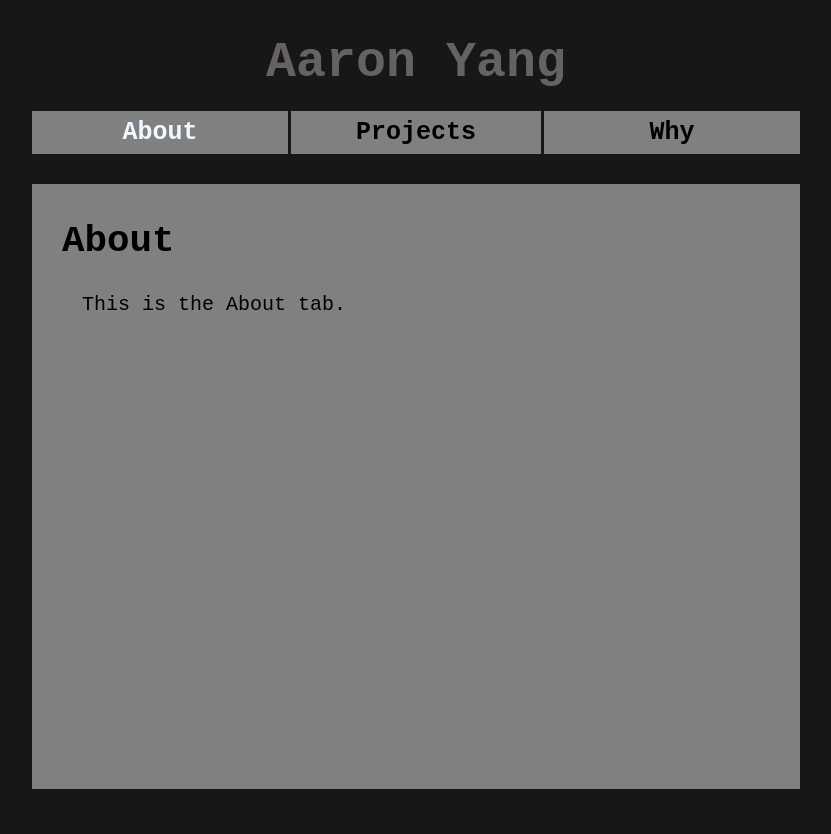
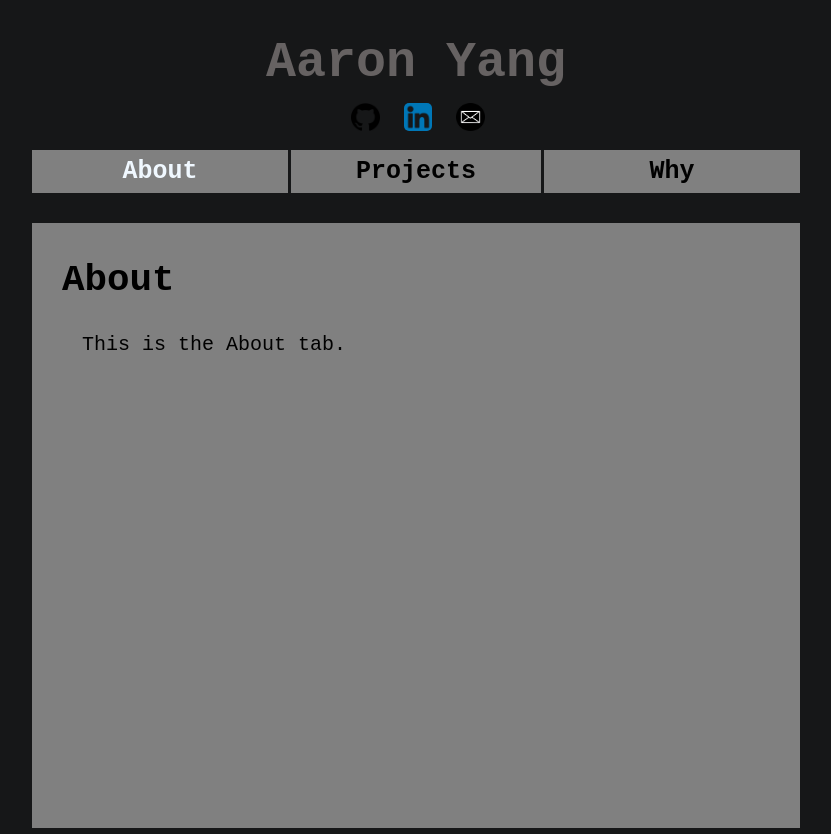
Before and after one commit to aaron-yang799/aaron-yang799.github.io, a plain HTML site: page index.html in a window 1280 px wide. Shown: the whole page, without its empty margins (224-1055 px from the left). Drawn offline with Linux system fonts and the light colour scheme.

Commit message:
added social links

```diff
--- a/index.html
+++ b/index.html
@@ -8,6 +8,12 @@
 </head>
 <body>
     <h1 data-value="Aaron Yang">Aaron Yang</h1>
+
+    <ul class="links">
+        <li><a href="https://github.com/aaron-yang799"><img src="images/github_logo.png" alt="github_link"></a></li>
+        <li><a href="https://www.linkedin.com/in/aaron-yang-793742287/"><img src="images/linkedin_logo.png" alt="linkedin_link"></a></li>
+        <li><a href="mailto:arron.yang799@gmail.com" ><img src="images/email_icon.png" alt="email"></a></li>
+    </ul>
 
     <div class="tab">
             <button class="tablinks nav-button" onclick="openSection(event, 'about-section')">About</button>
--- a/styles.css
+++ b/styles.css
@@ -15,6 +15,30 @@ h1 {
     font-family: 'Roboto Mono', monospace;
     font-size: 50px;
     margin-bottom: 20px;
+}
+
+.links{
+    text-align: center;
+    white-space: nowrap;
+    margin: 0px 0px;
+    padding: 0px;
+}
+
+.links li{
+    display: inline-block;
+    width: 2.25%;
+    margin: -10px 10px;
+    margin-bottom: 13px;
+}
+
+.links li img{
+    max-width: 100%;
+    padding: 2px;
+    border-radius: 7px;
+}
+
+.links li img:hover{
+    background-color: #20293f;
 }
 
 .tab {
```
Also changed, not shown: images/email_icon.png (added), images/github_logo.png (added), images/linkedin_logo.png (added).
